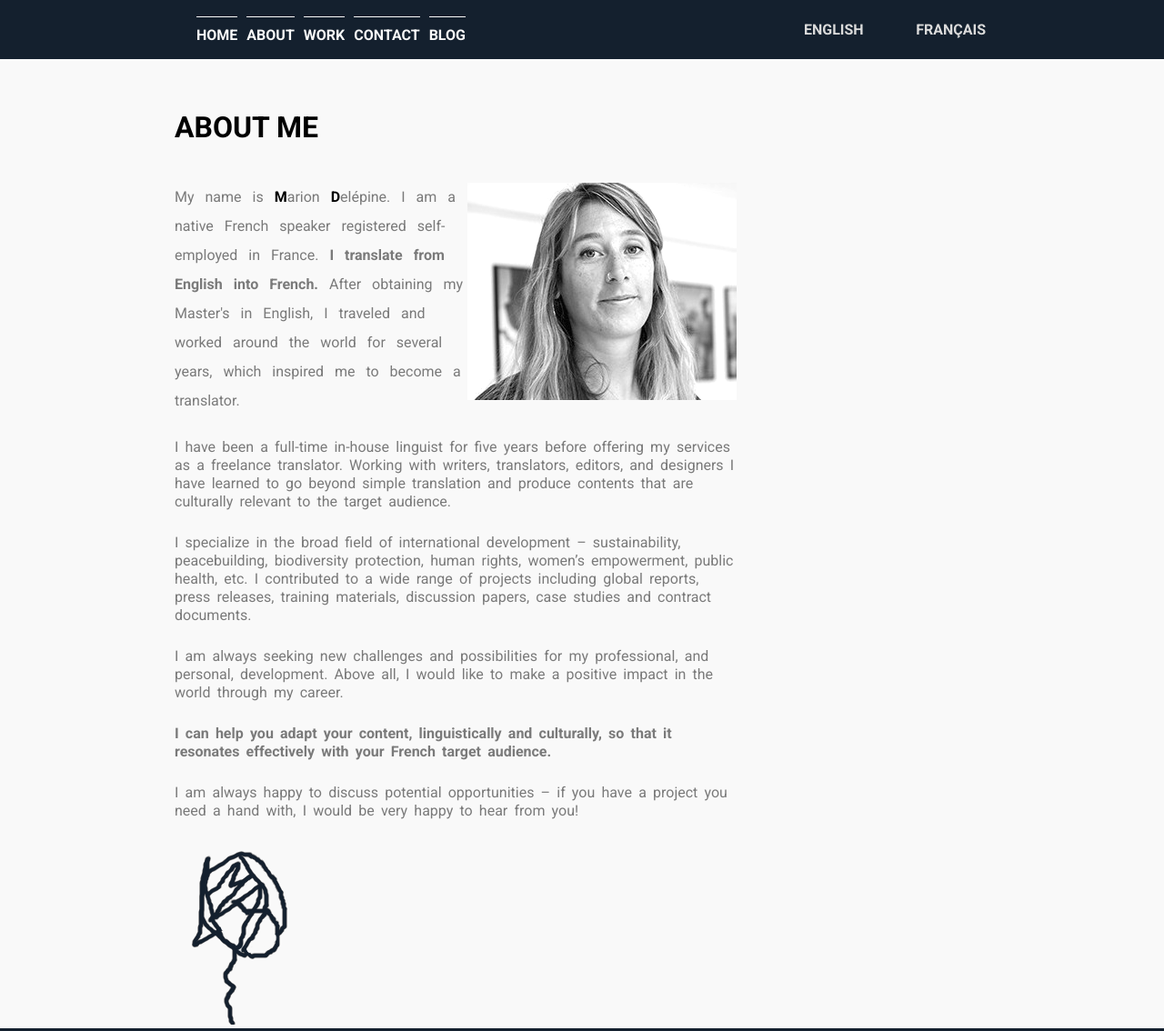
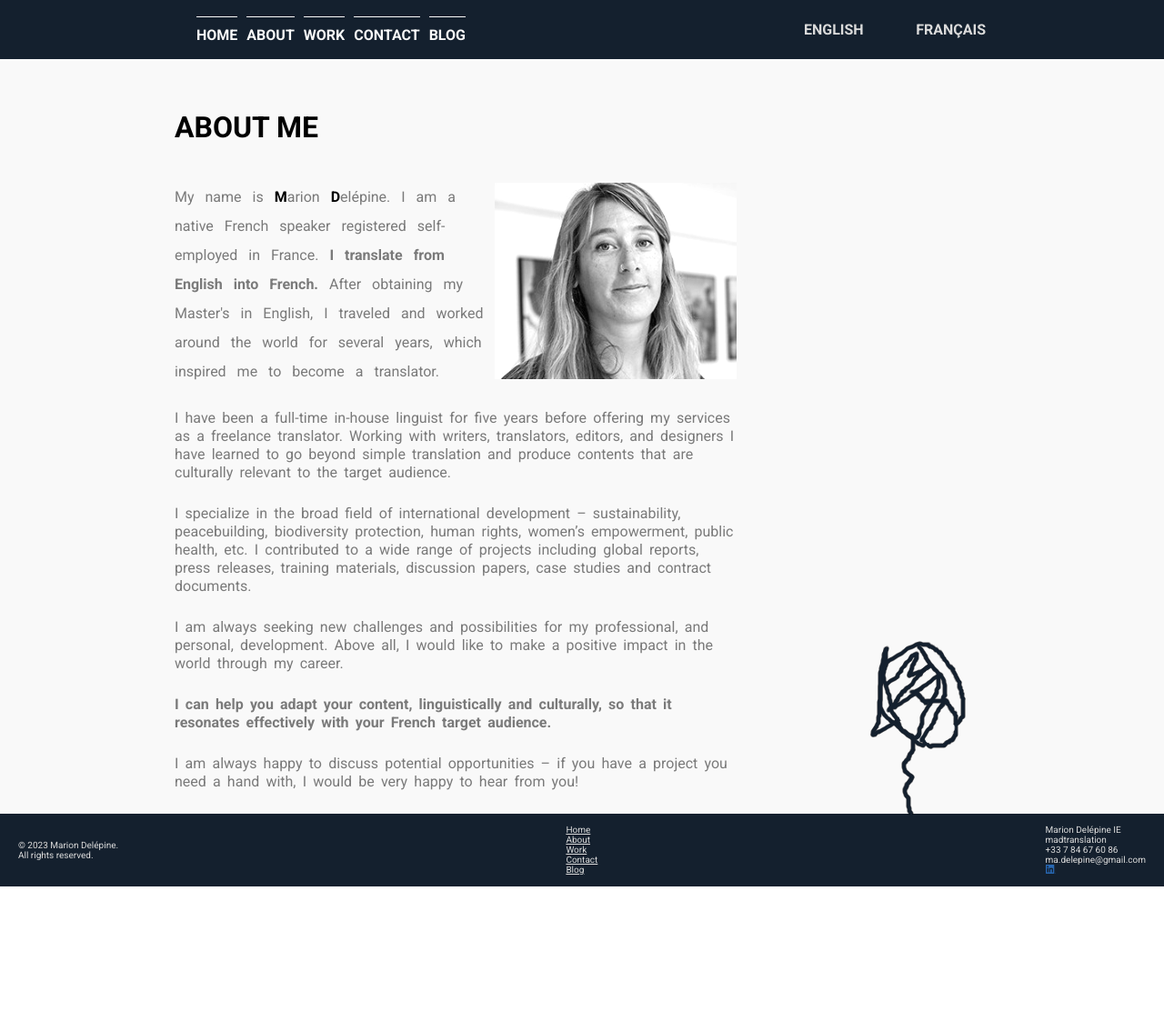
Before and after one commit to JuniorJr4/MADTranslations, a website built with webpack: page src/about.html in a window 1280 px wide. Shown: the top 1134 px of the page at 91% size. After the commit the page ends 975 px from the top, so only its background shows below. Built offline with nearby package versions, Linux system fonts and the light colour scheme.

Commit message:
add styles to about. fix image-text float

```diff
--- a/src/about.html
+++ b/src/about.html
@@ -47,6 +47,12 @@
             </div>
             <div class="about-me__text-wrapper">
               <div class="about-me__para1">
+                <img
+                  src="../src/images/m_d_pic.jpg"
+                  alt="Profile Pic"
+                  class="para1__image"
+                />
+
                 <p class="para1">
                   My name is <span class="bold-color-black">M</span>arion
                   <span class="bold-color-black">D</span>elépine. I am a native
@@ -58,11 +64,6 @@
                   around the world for several years, which inspired me to
                   become a translator.
                 </p>
-                <img
-                  src="../src/images/m_d_pic.jpg"
-                  alt="Profile Pic"
-                  class="para1__image"
-                />
               </div>
               <div class="about-me__para2">
                 <p class="para2">
@@ -104,14 +105,14 @@
                   hear from you!
                 </p>
               </div>
-              <div class="bottom-logo">
-                <img
-                  src="../src/images/MAD_Logo.png"
-                  alt="logo"
-                  class="bottom-logo__img"
-                />
-              </div>
             </div>
+          </div>
+          <div class="bottom-logo">
+            <img
+              src="../src/images/MAD_Logo.png"
+              alt="logo"
+              class="bottom-logo__img"
+            />
           </div>
         </div>
         <footer class="footer">
--- a/src/style.css
+++ b/src/style.css
@@ -109,7 +109,7 @@
     display: grid;
     grid-template-columns: 250px 2.2fr 1fr;
 
-    padding: 20px 0 0 0;
+    padding: 0 25vw 0 0;
     margin: 0;
     background-color: var(--myLightGray);
     height: 100vh;
@@ -130,6 +130,12 @@
     padding: 0;
 }
 
+.about-me__para1 {
+    padding: 20px 0 0 0;
+    margin: 0;
+    background-color: var(--myLightGray);
+}
+
 .para1 {
     word-spacing: 0.5em;
     line-height: 2;
@@ -142,17 +148,13 @@
     font-weight: 700;
 }
 
-.about-me__para1 {
-    display: grid;
-    grid-template-columns: 1.5fr 1fr;
-    padding: 20px 0 0 0;
-    margin: 0;
-    background-color: var(--myLightGray);
-}
 
 .para1__image {
     filter: brightness(130%);
-    position: relative;
+    float: right;
+    /* max-width: 100%; */
+    height: 216px;
+    width: 266px;
 }
 
 .para2, .para3, .para4, .para5, .para6 {
@@ -179,6 +181,8 @@
 }
 .bottom-logo {
     align-self: flex-end;
+    padding-left: 10vw;
+    transform: translateY(5px);
 }
 
 .right-foot {
```
